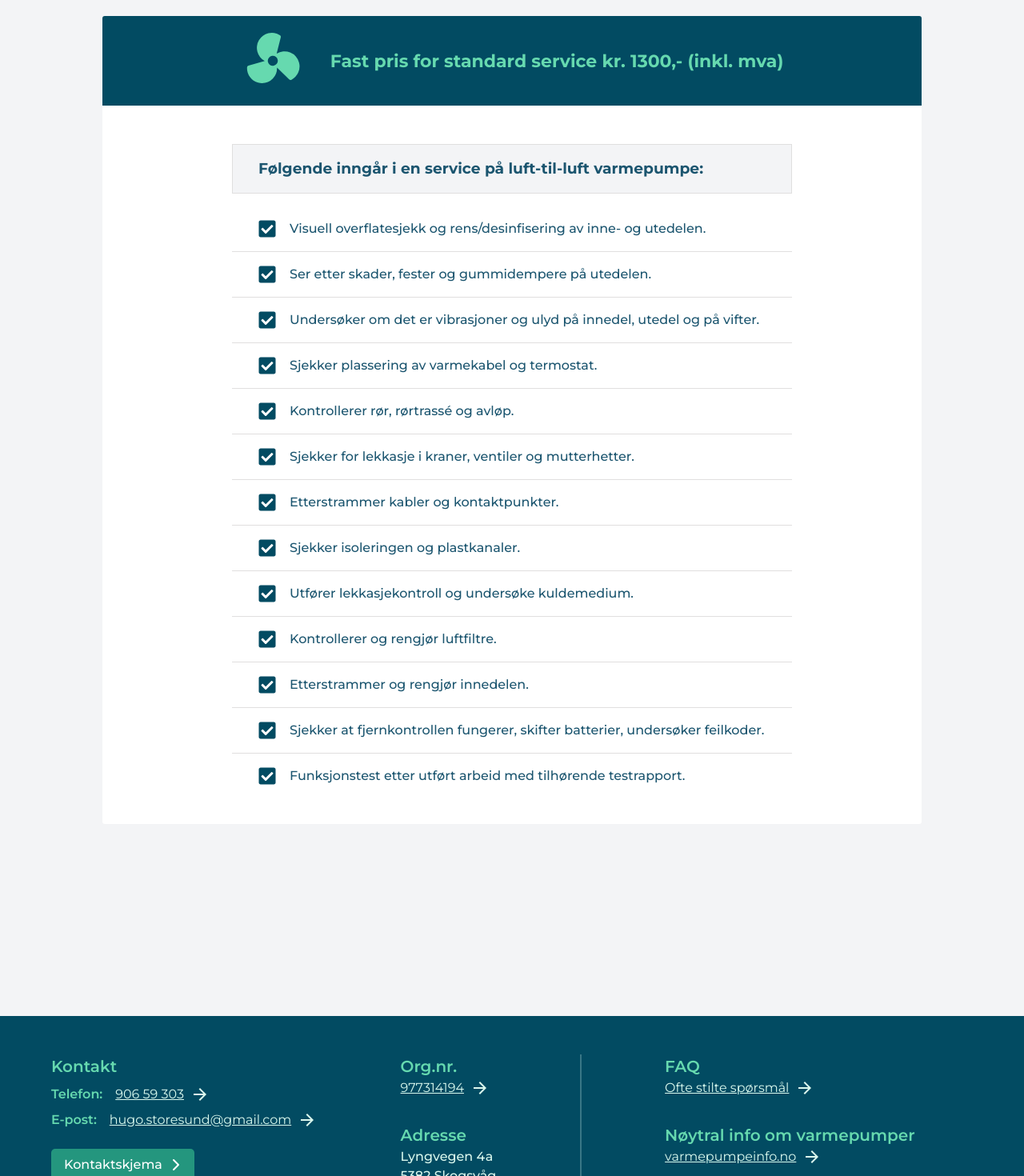
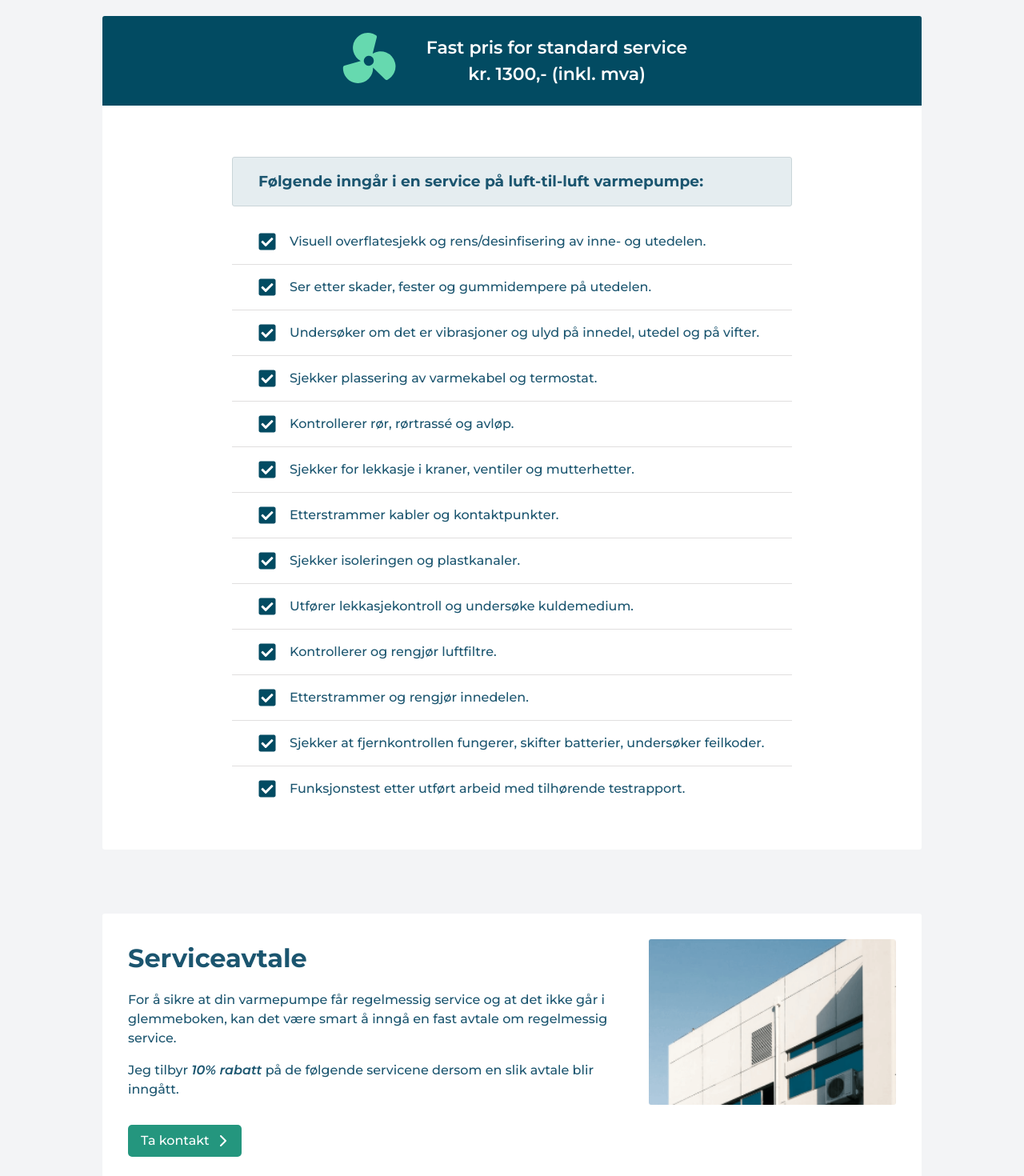
Before and after one commit to 7oiden/storesund-service-2024, a React (Vite) app: page /service in a window 1280 px wide. Shown: the part 860-2330 px from the top of the page at 80% size. Built offline with nearby package versions, Linux system fonts and the light colour scheme.

Commit message:
info boxes added

```diff
--- a/css/styles.css
+++ b/css/styles.css
@@ -276,6 +276,7 @@ h6 {
   display: flex;
   flex-direction: column-reverse;
   background-color: #024b62;
+  background: linear-gradient(135deg, #024b62 50%, #1b556f 50%);
 }
 @media (min-width: 992px) {
   .page-hero__container {
@@ -308,7 +309,15 @@ h6 {
 }
 
 .service-section {
+  display: flex;
+  flex-direction: column;
+  gap: 3rem;
   margin: 5rem auto;
+}
+@media (min-width: 992px) {
+  .service-section {
+    gap: 5rem;
+  }
 }
 
 .footer {
@@ -601,11 +610,11 @@ em {
   gap: 0.5rem;
   padding: 1rem 2rem;
   background-color: #024b62;
-  color: #66d9af;
+  color: #fff;
   border-radius: 3px 3px 0 0;
   font-size: 1.25rem;
   text-align: center;
-  font-weight: 700;
+  font-weight: 600;
 }
 @media (min-width: 992px) {
   .serv-heading {
@@ -650,10 +659,23 @@ em {
 }
 
 .service-list__heading {
-  background-color: #f3f4f6;
+  background-color: #e5edf0;
   color: #1b556f;
   padding: 1rem 2rem;
-  border: 1px solid #e0dfdf;
+  border: 1px solid #cad5d8;
+  border-radius: 3px;
+}
+
+.info-box__heading {
+  font-size: 1.5rem;
+  font-weight: 700;
+  align-content: end;
+}
+@media (min-width: 992px) {
+  .info-box__heading {
+    padding-bottom: 1rem;
+    font-size: 2rem;
+  }
 }
 
 .hero {
@@ -957,6 +979,48 @@ em {
   text-align: center;
 }
 
+.info-box {
+  display: grid;
+  grid-template-areas: "heading" "image" "text";
+  gap: 1rem;
+  background-color: #fff;
+  border-radius: 3px;
+  padding: 2rem 1rem;
+}
+@media (min-width: 768px) {
+  .info-box {
+    padding: 2rem;
+  }
+}
+@media (min-width: 992px) {
+  .info-box {
+    grid-template-areas: "heading image" "text image";
+    grid-template-columns: 2fr 1fr;
+    gap: 0 2rem;
+  }
+}
+.info-box__text {
+  display: flex;
+  flex-direction: column;
+  gap: 1rem;
+}
+.info-box__image {
+  border-radius: 3px;
+  width: 100%;
+}
+
+.info-box__heading {
+  grid-area: heading;
+}
+
+.info-box__text {
+  grid-area: text;
+}
+
+.info-box__image {
+  grid-area: image;
+}
+
 .link-button {
   display: flex;
   align-items: center;
@@ -1029,6 +1093,10 @@ em {
   background-image: url("../assets/images/repair.jpg");
 }
 
+.info-box__image img {
+  border-radius: 3px;
+}
+
 .link-icon {
   width: 1.5rem;
   color: #dbf9ee;
@@ -1079,10 +1147,10 @@ em {
   background-color: #fff;
   border-radius: 0 0 3px 3px;
   width: auto;
-  padding-top: 3rem;
+  padding-top: 4rem;
 }
 .service-list:last-child {
-  padding-bottom: 3rem;
+  padding-bottom: 4rem;
 }
 .service-list__content {
   max-width: 700px;
--- /dev/null
+++ b/src/components/common/InfoBox.jsx
@@ -0,0 +1,27 @@
+import PropTypes from "prop-types";
+import Heading from "./Heading";
+import LinkButton from "./LinkButton";
+
+export default function InfoBox({ heading, image, children, btn }) {
+  return (
+    <div className="info-box">
+      <Heading size="4" cssClass="info-box__heading">
+        {heading}
+      </Heading>
+      <div className="info-box__text">
+        {children}
+        {btn && <LinkButton to="/contact">Ta kontakt</LinkButton>}
+      </div>
+      <div className="info-box__image">
+        <img src={image} />
+      </div>
+    </div>
+  );
+}
+
+InfoBox.propTypes = {
+  heading: PropTypes.string.isRequired,
+  image: PropTypes.string,
+  children: PropTypes.node.isRequired,
+  btn: PropTypes.bool.isRequired,
+};
--- a/src/components/common/ServHeading.jsx
+++ b/src/components/common/ServHeading.jsx
@@ -1,15 +1,19 @@
 import PropTypes from "prop-types";
 
-export default function ServHeading({ icon, children }) {
+export default function ServHeading({ icon, price, children }) {
   return (
     <div className="serv-heading">
       <div className="serv-heading__icon">{icon}</div>
-      <p className="serv-heading__text">{children}</p>
+      <div>
+        <p className="serv-heading__text">{children}</p>
+        <p className="serv-heading__price">{price}</p>
+      </div>
     </div>
   );
 }
 
 ServHeading.propTypes = {
   icon: PropTypes.node.isRequired,
+  price: PropTypes.string,
   children: PropTypes.string.isRequired,
 };
--- a/src/pages/Installation.jsx
+++ b/src/pages/Installation.jsx
@@ -8,6 +8,8 @@ import {
   installationPartsArray,
   installationNotIncludedArray,
 } from "../constants/ServiceListData";
+import InfoBox from "../components/common/InfoBox";
+import Image from "../assets/images/pic-11.png";
 
 export default function Installation() {
   return (
@@ -38,8 +40,12 @@ export default function Installation() {
         <ContactBanner />
       </div>
       <section className="service-section">
-        <ServHeading icon={<TbAirConditioning />}>
-          Fast pris for standard montering kr. 3750,- (inkl. mva)
+        <div>
+          <ServHeading
+            icon={<TbAirConditioning />}
+            price="kr. 3750,- (inkl. mva)"
+          >
+            Fast pris for standard montering
           </ServHeading>
           <ServiceList
             heading="Tjenester som er inkludert i standard montering:"
@@ -53,6 +59,22 @@ export default function Installation() {
             heading="Følgende er ikke inkludert i standard montering:"
             arr={installationNotIncludedArray}
           />
+        </div>
+        <InfoBox
+          heading="Ikke bare luft-til-luft
+varmepumper"
+          image={Image}
+          btn={true}
+        >
+          <p>
+            Dersom du ønsker montering av andre typer varmepumper eller
+            aircondition-anlegg ta gjerne kontakt for et prisestimat.{" "}
+          </p>
+          <p>
+            Med f-gass kategori I sertifisering kan jeg også montere anlegg med
+            over 3kg kuldemedium.
+          </p>
+        </InfoBox>
       </section>
     </>
   );
--- a/src/pages/Service.jsx
+++ b/src/pages/Service.jsx
@@ -4,6 +4,9 @@ import ServHeading from "../components/common/ServHeading";
 import ServiceList from "../components/common/ServiceList";
 import { PiFanFill } from "react-icons/pi";
 import { serviceArray } from "../constants/ServiceListData";
+import InfoBox from "../components/common/InfoBox";
+import Image1 from "../assets/images/pic-22.png";
+import Image2 from "../assets/images/pic-55.png";
 
 export default function Service() {
   return (
@@ -33,13 +36,42 @@ export default function Service() {
         <ContactBanner />
       </div>
       <section className="service-section">
-        <ServHeading icon={<PiFanFill />}>
-          Fast pris for standard service kr. 1300,- (inkl. mva)
-        </ServHeading>
-        <ServiceList
-          heading="Følgende inngår i en service på luft-til-luft varmepumpe:"
-          arr={serviceArray}
-        />
+        <div>
+          <ServHeading icon={<PiFanFill />} price="kr. 1300,- (inkl. mva)">
+            Fast pris for standard service
+          </ServHeading>
+          <ServiceList
+            heading="Følgende inngår i en service på luft-til-luft varmepumpe:"
+            arr={serviceArray}
+          />
+        </div>
+        <InfoBox heading="Serviceavtale" image={Image1} btn={true}>
+          <p>
+            For å sikre at din varmepumpe får regelmessig service og at det ikke
+            går i glemmeboken, kan det være smart å inngå en fast avtale om
+            regelmessig service.
+          </p>
+          <p>
+            Jeg tilbyr <em>10% rabatt</em> på de følgende servicene dersom en
+            slik avtale blir inngått.
+          </p>
+        </InfoBox>
+        <InfoBox heading="Rengjøring" image={Image2} btn={false}>
+          <p>
+            En luft-til-luft varmepumpe trenger regelmessig rengjøring. Støvsug
+            eller vask filteret, tørk av med en klut og støvsug innedelen før
+            filteret settes på plass.
+          </p>
+          <p>
+            Dette må til for å få god luftsirkulasjon og for at varmepumpen skal
+            fungere optimalt samt forlenge levetiden.
+          </p>
+          <p>
+            Utedelen trenger også regelmessig tilsyn, se til at ikke støv,
+            blader og annet skitt dekker til og hold den fri for snø om
+            vinteren.
+          </p>
+        </InfoBox>
       </section>
     </>
   );
--- a/src/sass/partials/_cards.scss
+++ b/src/sass/partials/_cards.scss
@@ -68,3 +68,50 @@
     text-align: center;
   }
 }
+
+.info-box {
+  display: grid;
+  grid-template-areas:
+    "heading"
+    "image"
+    "text";
+  gap: 1rem;
+  background-color: getColor(secondaryBg);
+  border-radius: 3px;
+  padding: 2rem 1rem;
+
+  @media (min-width: getBreakpoint(medium)) {
+    padding: 2rem;
+  }
+
+  @media (min-width: getBreakpoint(large)) {
+    grid-template-areas:
+      "heading image"
+      "text image";
+    grid-template-columns: 2fr 1fr;
+    gap: 0 2rem;
+  }
+
+  &__text {
+    display: flex;
+    flex-direction: column;
+    gap: 1rem;
+  }
+
+  &__image {
+    border-radius: 3px;
+    width: 100%;
+  }
+}
+
+.info-box__heading {
+  grid-area: heading;
+}
+
+.info-box__text {
+  grid-area: text;
+}
+
+.info-box__image {
+  grid-area: image;
+}
--- a/src/sass/partials/_images.scss
+++ b/src/sass/partials/_images.scss
@@ -3,9 +3,9 @@
   border-radius: 5px;
   flex-shrink: 0;
 
-   @media (min-width: getBreakpoint(large)) {
-      width: 225px;
-    }
+  @media (min-width: getBreakpoint(large)) {
+    width: 225px;
+  }
 
   & img {
     border-radius: 5px;
@@ -28,8 +28,8 @@
   background-position: center center;
 
   @media (min-width: getBreakpoint(twoXLarge)) {
-      flex-basis: 50%;
-    }
+    flex-basis: 50%;
+  }
 
   &--installation {
     background-image: url("../assets/images/installation.jpg");
@@ -43,3 +43,9 @@
     background-image: url("../assets/images/repair.jpg");
   }
 }
+
+.info-box__image {
+  & img {
+    border-radius: 3px;
+  }
+}
--- a/src/sass/partials/_layout.scss
+++ b/src/sass/partials/_layout.scss
@@ -177,6 +177,7 @@
     display: flex;
     flex-direction: column-reverse;
     background-color: getColor(colorBg);
+    background: linear-gradient(135deg, getColor(colorBg) 50%, #1b556f 50%);
 
     @media (min-width: getBreakpoint(large)) {
       flex-direction: row-reverse;
@@ -209,8 +210,14 @@
 
 .service-section {
   @extend .page-width;
+  display: flex;
+  flex-direction: column;
+  gap: 3rem;
+  margin: 5rem auto;
 
-  margin: 5rem auto;
+  @media (min-width: getBreakpoint(large)) {
+    gap: 5rem;
+  }
 }
 
 .footer {
--- a/src/sass/partials/_lists.scss
+++ b/src/sass/partials/_lists.scss
@@ -2,10 +2,10 @@
   background-color: getColor(secondaryBg);
   border-radius: 0 0 3px 3px;
   width: auto;
-  padding-top: 3rem;
+  padding-top: 4rem;
 
   &:last-child {
-    padding-bottom: 3rem;
+    padding-bottom: 4rem;
   }
 
   &__content {
--- a/src/sass/partials/_typography.scss
+++ b/src/sass/partials/_typography.scss
@@ -52,11 +52,11 @@ em {
   gap: 0.5rem;
   padding: 1rem 2rem;
   background-color: getColor(colorBg);
-  color: getColor(primaryHeading);
+  color: getColor(whiteText);
   border-radius: 3px 3px 0 0;
   font-size: 1.25rem;
   text-align: center;
-  font-weight: 700;
+  font-weight: 600;
 
   @media (min-width: getBreakpoint(large)) {
     flex-direction: row;
@@ -97,8 +97,21 @@ em {
 }
 
 .service-list__heading {
-  background-color: getColor(primaryBg);
+  background-color: #e5edf0;
   color: getColor(darkText);
   padding: 1rem 2rem;
-  border: 1px solid #e0dfdf;
+  border: 1px solid #cad5d8;
+  border-radius: 3px;
 }
+
+.info-box__heading {
+  font-size: 1.5rem;
+  font-weight: 700;
+  align-content: end;
+
+
+  @media (min-width: getBreakpoint(large)) {
+    padding-bottom: 1rem;
+    font-size: 2rem;
+  }
+}
```
Also changed, not shown: 1 other file (tests, documents, lock files or other folders). Lines whose indentation alone changed are shown as unchanged.
